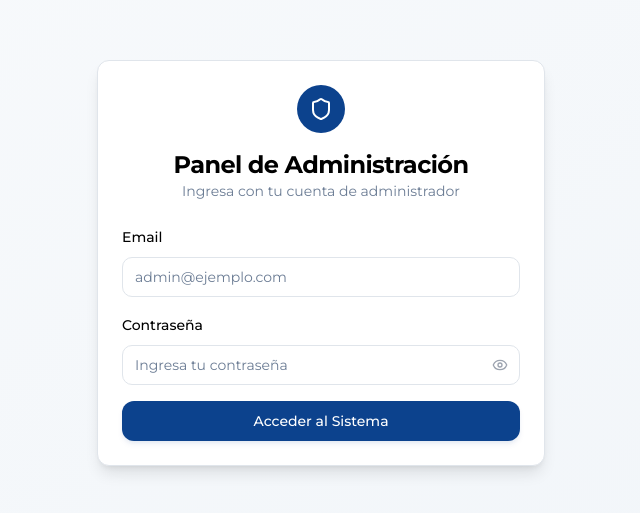
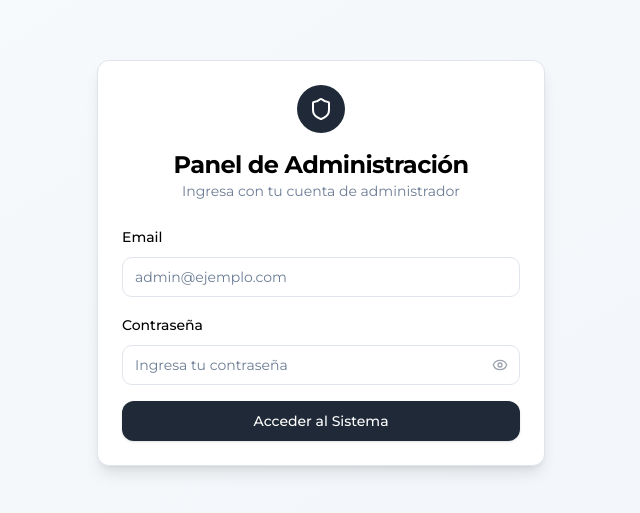
Before and after one commit to mdelatorrep/tuconsultorlegal-co, a React (Vite) app: page /admin in a window 1280 px wide. Shown: the part 137-650 px from the top of the page, without its empty margins (319-959 px from the left). Built offline with nearby package versions, Linux system fonts and the light colour scheme.

Commit message:
Refactor color scheme

```diff
--- a/src/components/HomePage.tsx
+++ b/src/components/HomePage.tsx
@@ -47,7 +47,7 @@ export default function HomePage({
     subtitle: "Contratos, consultas y asesoría personalizada",
     description: "Accede a servicios legales de calidad sin barreras económicas. Resuelve tus dudas jurídicas y obtén documentos respaldados por abogados expertos.",
     action: "Explorar Servicios",
-    gradient: "from-primary to-primary-light",
+    bgColor: "bg-primary",
     onClick: () => onNavigate("personas")
   }, {
     icon: <Users className="w-12 h-12" />,
@@ -55,7 +55,7 @@ export default function HomePage({
     subtitle: "Soluciones jurídicas empresariales integrales",
     description: "Optimiza la gestión legal de tu empresa con documentos corporativos, contratos comerciales y asesoría especializada en derecho empresarial.",
     action: "Ver Soluciones",
-    gradient: "from-success to-success-dark",
+    bgColor: "bg-success",
     onClick: () => onNavigate("empresas")
   }, {
     icon: <Zap className="w-12 h-12" />,
@@ -63,7 +63,7 @@ export default function HomePage({
     subtitle: "Herramientas de productividad legal",
     description: "Potencia tu práctica legal con IA avanzada. Automatiza tareas repetitivas, mejora la precisión y enfócate en casos de mayor valor.",
     action: "Acceder Dashboard",
-    gradient: "from-accent to-primary",
+    bgColor: "bg-brand-orange",
     onClick: () => onNavigate("abogados")
   }];
   const trustBadges = [{
@@ -81,8 +81,8 @@ export default function HomePage({
       <div className="min-h-screen">
         {/* Hero Section - Apple Style */}
         <section className="relative min-h-screen flex items-center justify-center overflow-hidden">
-          {/* Background Gradient */}
-          <div className="absolute inset-0 hero-gradient"></div>
+          {/* Solid Professional Background */}
+          <div className="absolute inset-0 hero-solid"></div>
 
           {/* Content */}
           <div className="relative z-10 container mx-auto px-6 text-center">
@@ -91,7 +91,7 @@ export default function HomePage({
               <h1 className="text-5xl md:text-7xl lg:text-8xl font-light text-primary-foreground mb-8 leading-[0.9]">
                 Democratizar
                 <br />
-                <span className="font-bold bg-gradient-to-r from-success to-success-dark bg-clip-text text-transparent">
+                <span className="font-bold text-success">
                   el Acceso Legal
                 </span>
               </h1>
@@ -113,9 +113,9 @@ export default function HomePage({
 
               {/* Enhanced Primary CTA - Priority on Registration */}
               <div className="space-y-6">
-                <Button size="xl" className="bg-success hover:bg-success-dark text-success-foreground px-16 py-8 text-xl font-bold shadow-glow hover:shadow-2xl transition-all duration-300 transform hover:scale-105" onClick={() => onNavigate("user-dashboard")}>
-                  Regístrate Gratis - Acceso Inmediato
-                </Button>
+              <Button size="xl" className="bg-success hover:bg-success-dark text-success-foreground px-16 py-8 text-xl font-bold shadow-card hover:shadow-elevated transition-all duration-300 transform hover:scale-105" onClick={() => onNavigate("user-dashboard")}>
+                Regístrate Gratis - Acceso Inmediato
+              </Button>
 
                 <div className="text-center text-primary-foreground/80">
                   <p className="text-sm mb-3">O explora nuestros servicios:</p>
@@ -152,12 +152,12 @@ export default function HomePage({
 
               <div className="grid lg:grid-cols-3 gap-8">
                 {mainFeatures.map((feature, index) => <div key={index} className="group relative bg-card border border-border rounded-3xl p-8 md:p-12 hover:shadow-trust transition-smooth cursor-pointer" onClick={feature.onClick}>
-                    {/* Gradient Background */}
-                    <div className={`absolute inset-0 bg-gradient-to-br ${feature.gradient} opacity-0 group-hover:opacity-5 rounded-3xl transition-smooth`}></div>
+                    {/* Subtle Hover Background */}
+                    <div className={`absolute inset-0 ${feature.bgColor} opacity-0 group-hover:opacity-5 rounded-3xl transition-smooth`}></div>
 
                     <div className="relative z-10">
                       {/* Icon */}
-                      <div className={`inline-flex p-4 rounded-2xl bg-gradient-to-br ${feature.gradient} text-white mb-8`}>
+                      <div className={`inline-flex p-4 rounded-2xl ${feature.bgColor} text-white mb-8`}>
                         {feature.icon}
                       </div>
 
@@ -283,9 +283,9 @@ export default function HomePage({
                       "{testimonial.text}"
                     </p>
                     <div className="flex items-center">
-                      <div className="w-12 h-12 bg-gradient-to-br from-primary to-primary-light rounded-full flex items-center justify-center text-white font-bold mr-4">
-                        {testimonial.author.charAt(0)}
-                      </div>
+                        <div className="w-12 h-12 bg-primary rounded-full flex items-center justify-center text-white font-bold mr-4">
+                          {testimonial.author.charAt(0)}
+                        </div>
                       <div>
                         <p className="font-bold text-foreground">{testimonial.author}</p>
                         <p className="text-sm text-muted-foreground">{testimonial.location}</p>
@@ -298,20 +298,20 @@ export default function HomePage({
         </section>
 
         {/* Final CTA Section */}
-        <section className="py-32 hero-gradient text-primary-foreground">
+        <section className="py-32 hero-solid text-primary-foreground">
           <div className="container mx-auto px-6 text-center">
             <div className="max-w-4xl mx-auto">
               <h2 className="text-4xl md:text-6xl font-light mb-8 leading-tight">
                 Comienza tu
                 <br />
-                <span className="font-bold bg-gradient-to-r from-success to-success-dark bg-clip-text text-transparent">
+                <span className="font-bold text-success">
                   transformación legal
                 </span>
               </h2>
               <p className="text-xl text-primary-foreground/80 mb-12 max-w-2xl mx-auto leading-relaxed">
                 Únete a miles de colombianos que ya disfrutan de servicios legales accesibles, confiables y profesionales.
               </p>
-              <Button size="lg" className="bg-success hover:bg-success-dark text-success-foreground px-12 py-6 text-lg font-medium shadow-glow transition-smooth" onClick={() => onOpenChat("Quiero una consultoría legal")}>
+              <Button size="lg" className="bg-success hover:bg-success-dark text-success-foreground px-12 py-6 text-lg font-medium shadow-card transition-smooth" onClick={() => onOpenChat("Quiero una consultoría legal")}>
                 Comenzar Ahora
               </Button>
             </div>
--- a/src/components/ui/button.tsx
+++ b/src/components/ui/button.tsx
@@ -18,7 +18,7 @@ const buttonVariants = cva(
           "bg-secondary text-secondary-foreground hover:bg-secondary/80",
         ghost: "hover:bg-accent hover:text-accent-foreground",
         link: "text-primary underline-offset-4 hover:underline",
-        hero: "hero-gradient text-primary-foreground hover:shadow-hero transform hover:scale-105 font-bold shadow-card",
+        hero: "hero-solid text-primary-foreground hover:shadow-hero transform hover:scale-105 font-bold shadow-card",
         success: "bg-success text-success-foreground hover:bg-success-dark transform hover:scale-105 font-bold shadow-soft",
       },
       size: {
--- a/src/index.css
+++ b/src/index.css
@@ -19,18 +19,18 @@ All colors MUST be HSL.
     --popover: 0 0% 100%;
     --popover-foreground: 0 0% 0%;
 
-    /* Primary Colors - Clean Professional Palette */
-    --primary: 215 84% 30%; /* balanced professional blue */
-    --primary-light: 215 84% 40%; /* accessible lighter variant */
+    /* Primary Colors - Refined Professional Palette */
+    --primary: 215 28% 17%; /* deep professional navy */
+    --primary-light: 215 20% 25%; /* subtle lighter variant */
     --primary-foreground: 0 0% 100%;
 
-    /* Action/CTA Colors - Harmonized Success */
-    --success: 142 76% 36%; /* professional green */
-    --success-dark: 142 76% 28%; /* consistent darker variant */
+    /* Action/CTA Colors - Professional Success */
+    --success: 158 36% 37%; /* muted professional green */
+    --success-dark: 158 40% 30%; /* darker variant for depth */
     --success-foreground: 0 0% 100%;
 
-    /* Warning/Accent - Balanced Orange */
-    --warning: 25 95% 55%; /* harmonized orange */
+    /* Warning/Accent - Refined Orange */
+    --warning: 28 76% 67%; /* softer professional orange */
     --warning-foreground: 0 0% 100%;
 
     /* Secondary Colors - Consistent Hierarchy */
@@ -52,30 +52,28 @@ All colors MUST be HSL.
 
     --radius: 0.75rem;
 
-    /* Brand Theme - Simplified Professional Palette */
-    --brand-blue: 215 84% 30%; /* clean professional blue */
-    --brand-blue-light: 215 84% 40%; /* accessible lighter variant */
-    --brand-orange: 25 95% 55%; /* balanced accent orange */
-    --brand-orange-dark: 25 95% 45%; /* consistent darker variant */
+    /* Brand Theme - Clean Flat Colors */
+    --brand-blue: 215 28% 17%; /* consistent with primary */
+    --brand-blue-light: 215 20% 25%; /* consistent lighter variant */
+    --brand-orange: 28 76% 67%; /* consistent with warning */
+    --brand-orange-dark: 28 80% 55%; /* darker variant */
     --brand-gray-light: 210 16% 96%; /* subtle light background */
     --brand-text-light: 210 18% 94%; /* clean light text */
 
-    /* Gradients - Elevated Design */
-    --gradient-hero: linear-gradient(135deg, hsl(var(--brand-blue)) 0%, hsl(var(--brand-blue-light)) 50%, hsl(var(--brand-gold)) 100%);
-    --gradient-elegant: linear-gradient(135deg, hsl(var(--primary)) 0%, hsl(var(--primary-light)) 100%);
-    --gradient-card: linear-gradient(145deg, hsl(var(--card)) 0%, hsl(var(--brand-gray-light)) 100%);
-    --gradient-accent: linear-gradient(90deg, hsl(var(--brand-gold)) 0%, hsl(var(--brand-gold-dark)) 100%);
-    --gradient-success: linear-gradient(135deg, hsl(var(--success)) 0%, hsl(var(--success-dark)) 100%);
-    --gradient-glass: linear-gradient(135deg, rgba(255,255,255,0.1) 0%, rgba(255,255,255,0.05) 100%);
+    /* Solid Professional Backgrounds - No Gradients */
+    --solid-hero: hsl(var(--primary));
+    --solid-card: hsl(var(--card));
+    --solid-success: hsl(var(--success));
+    --solid-accent: hsl(var(--brand-orange));
+    --solid-muted: hsl(var(--muted));
 
-    /* Shadows - Professional & Modern */
-    --shadow-soft: 0 4px 6px -1px hsl(var(--brand-blue) / 0.08), 0 2px 4px -1px hsl(var(--brand-blue) / 0.06);
-    --shadow-card: 0 10px 15px -3px hsl(var(--brand-blue) / 0.12), 0 4px 6px -2px hsl(var(--brand-blue) / 0.08);
-    --shadow-hero: 0 20px 25px -5px hsl(var(--brand-blue) / 0.18), 0 10px 10px -5px hsl(var(--brand-blue) / 0.08);
-    --shadow-glow: 0 0 50px hsl(var(--brand-gold) / 0.3);
-    --shadow-trust: 0 8px 32px hsl(var(--brand-blue) / 0.15);
-    --shadow-elevated: 0 25px 50px -12px hsl(var(--brand-blue) / 0.25);
-    --shadow-floating: 0 35px 60px -12px hsl(var(--brand-blue) / 0.35);
+    /* Shadows - Subtle & Professional */
+    --shadow-soft: 0 1px 3px 0 hsl(0 0% 0% / 0.1), 0 1px 2px -1px hsl(0 0% 0% / 0.1);
+    --shadow-card: 0 4px 6px -1px hsl(0 0% 0% / 0.1), 0 2px 4px -2px hsl(0 0% 0% / 0.1);
+    --shadow-hero: 0 10px 15px -3px hsl(0 0% 0% / 0.1), 0 4px 6px -4px hsl(0 0% 0% / 0.1);
+    --shadow-trust: 0 8px 25px -8px hsl(0 0% 0% / 0.1);
+    --shadow-elevated: 0 20px 25px -5px hsl(0 0% 0% / 0.1), 0 8px 10px -6px hsl(0 0% 0% / 0.1);
+    --shadow-floating: 0 25px 50px -12px hsl(0 0% 0% / 0.25);
 
     /* Animations & Transitions */
     --transition-smooth: all 0.3s cubic-bezier(0.4, 0, 0.2, 1);
@@ -146,21 +144,21 @@ All colors MUST be HSL.
     font-family: 'Montserrat', sans-serif;
   }
 
-  /* Enhanced Legal Theme Custom Styles */
-  .hero-gradient {
-    background: var(--gradient-hero);
+  /* Clean Professional Solid Backgrounds */
+  .hero-solid {
+    background: var(--solid-hero);
   }
 
-  .gradient-elegant {
-    background: var(--gradient-elegant);
+  .card-solid {
+    background: var(--solid-card);
   }
 
-  .gradient-success {
-    background: var(--gradient-success);
+  .success-solid {
+    background: var(--solid-success);
   }
 
-  .card-gradient {
-    background: var(--gradient-card);
+  .accent-solid {
+    background: var(--solid-accent);
   }
 
   .glass-card {
@@ -216,8 +214,8 @@ All colors MUST be HSL.
     box-shadow: var(--shadow-floating);
   }
 
-  .hover-glow:hover {
-    box-shadow: var(--shadow-glow);
+  .hover-subtle:hover {
+    box-shadow: var(--shadow-card);
     transform: translateY(-2px);
   }
 
@@ -227,9 +225,9 @@ All colors MUST be HSL.
     50% { transform: translateY(-10px); }
   }
 
-  @keyframes pulse-glow {
+  @keyframes pulse-subtle {
     0%, 100% { box-shadow: var(--shadow-soft); }
-    50% { box-shadow: var(--shadow-glow); }
+    50% { box-shadow: var(--shadow-card); }
   }
 
   @keyframes slide-up {
@@ -246,8 +244,8 @@ All colors MUST be HSL.
     animation: float 6s ease-in-out infinite;
   }
 
-  .animate-pulse-glow {
-    animation: pulse-glow 3s ease-in-out infinite;
+  .animate-pulse-subtle {
+    animation: pulse-subtle 3s ease-in-out infinite;
   }
 
   .animate-slide-up {
```
